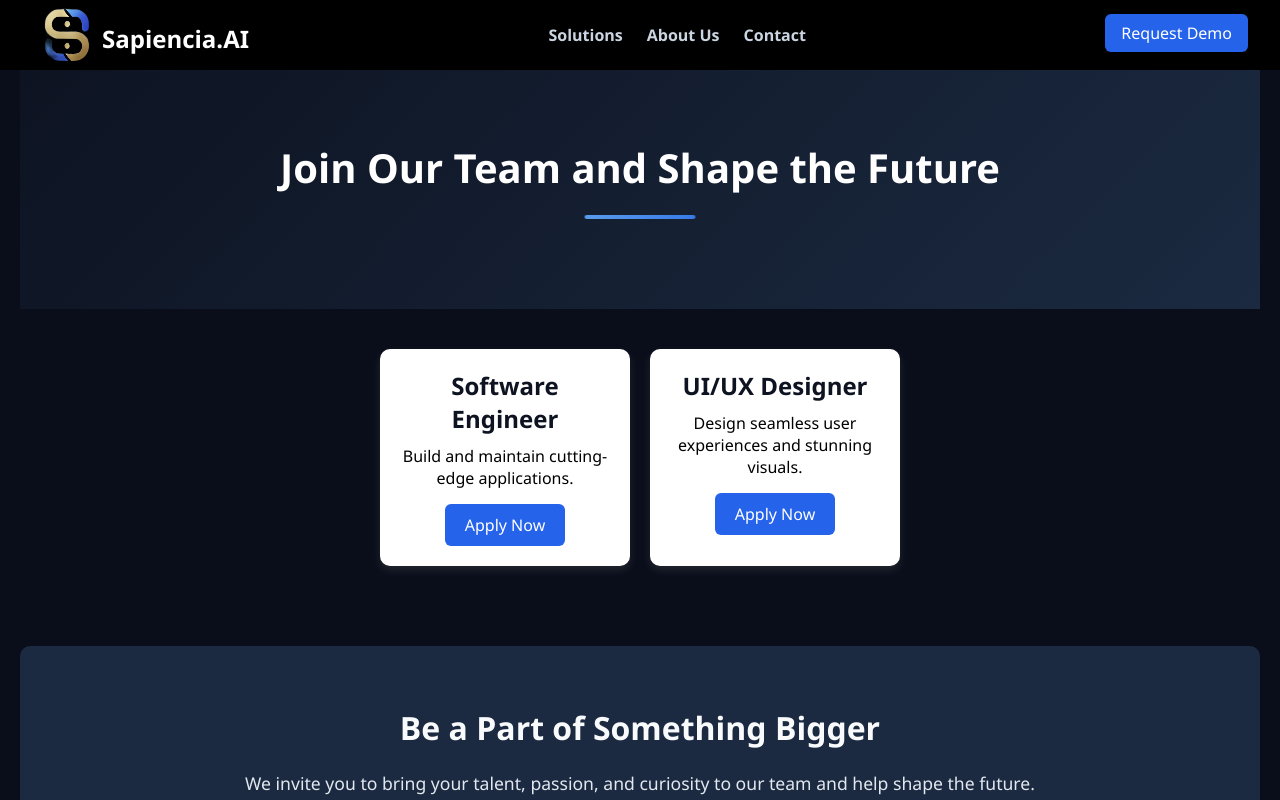
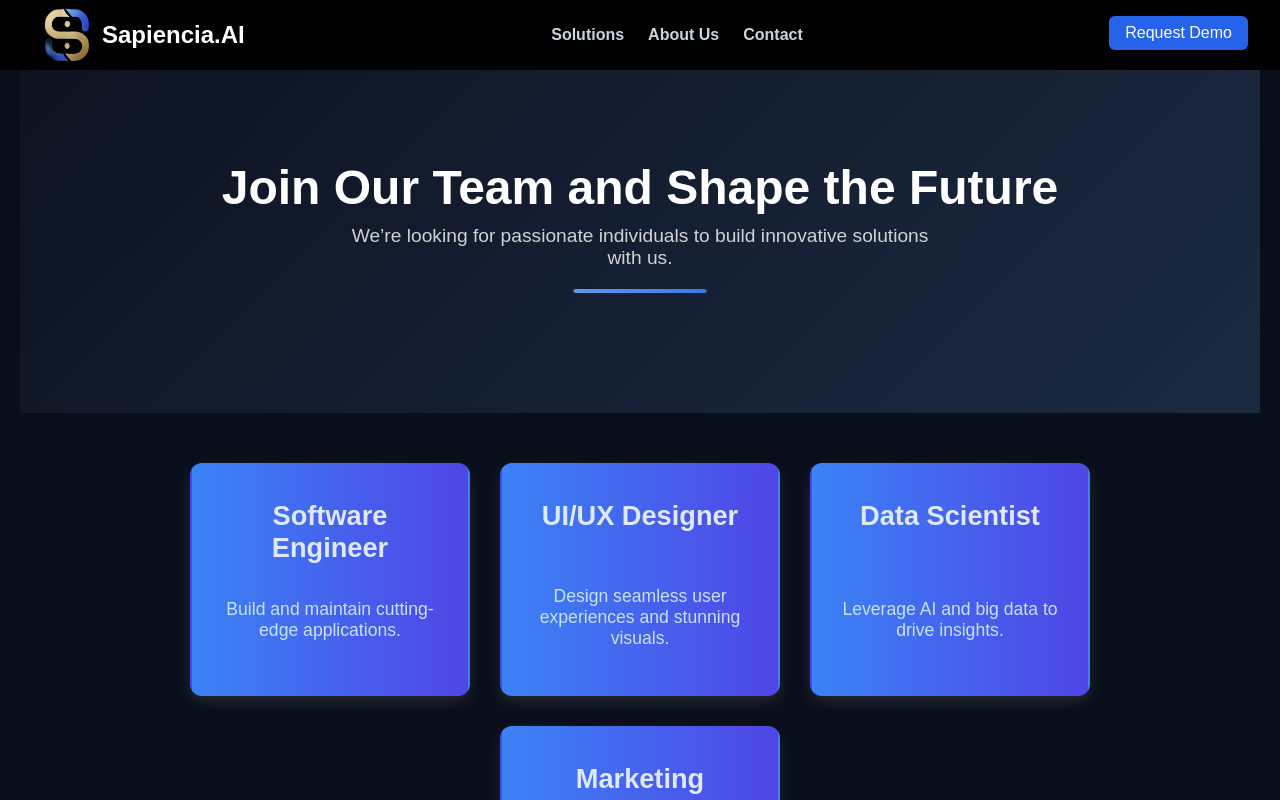
Before and after one commit to PratheekshaSudhir/Sapiencia_Recent, a React (Create React App) app: page /careers in a window 1280 px wide. Built offline with nearby package versions, Linux system fonts and the light colour scheme.

Commit message:
added few changes in careers page

```diff
--- a/src/pages/Career.css
+++ b/src/pages/Career.css
@@ -1,128 +1,146 @@
-/* Careers Page Styles */
 .careers-container {
   background-color: #0A0E1A;
   color: white;
   text-align: center;
   padding: 60px 20px;
+  font-family: 'Poppins', sans-serif;
 }
 
 .careers-hero {
   background: linear-gradient(135deg, #0d1321, #1b2a41);
-    padding: 80px 20px;
+  padding: 100px 20px;
   text-align: center;
+  position: relative;
 }
 
 .careers-hero h1 {
-    font-size: 2.5rem;
-    margin-bottom: 20px;
-    color: white;
+  font-size: 3rem;
+  font-weight: bold;
+  margin-bottom: 10px;
+}
+
+.careers-hero p {
+  font-size: 1.2rem;
+  max-width: 600px;
+  margin: 0 auto;
+  opacity: 0.8;
 }
 
 .separator {
-    width: 100px;
+  width: 120px;
   height: 4px;
   background-color: #4a6285;
-    margin: 10px auto;
+  margin: 20px auto;
   border-radius: 2px;
 }
 
 .careers-list {
-    padding: 40px 20px;
+  padding: 50px 20px;
 }
 
 .careers-grid {
   display: flex;
   justify-content: center;
-    gap: 20px;
+  gap: 30px;
   flex-wrap: wrap;
+  align-items: stretch;
 }
 
 .career-card {
-    background: white;
-    color: #0d1321;
-    padding: 20px;
-    border-radius: 10px;
-    width: 250px;
+  background: linear-gradient(to right, #3b82f6, #4f46e5);
+  color: #dfe7fa;
+  padding: 25px;
+  border-radius: 12px;
+  width: 280px;
   text-align: center;
-    box-shadow: 0px 4px 10px rgba(255, 255, 255, 0.1);
-    transition: transform 0.3s ease-in-out;
+  box-shadow: 0px 6px 15px rgba(255, 255, 255, 0.1);
+  transition: transform 0.3s ease-in-out, box-shadow 0.3s ease-in-out;
+  position: relative;
+  overflow: hidden;
+  border: 2px solid transparent;
+  display: flex;
+  flex-direction: column; /* Stack content vertically */
+  justify-content: space-between; /* Ensure even spacing between elements */
 }
 
 .career-card:hover {
-    transform: translateY(-5px);
-    box-shadow: 0 10px 30px rgba(255, 255, 255, 0.15);
+  box-shadow: 5px 8px 12px  #4473db;
+  border-color:  #2563eb;
+  transform: scale(1.05) translateY(-8px);
+  transition: transform 0.3s ease, box-shadow 0.3s ease, border-color 0.3s ease;
 }
 
 .career-card h2 {
-    font-size: 1.5rem;
-    margin-bottom: 10px;
+  font-size: 1.7rem;
+  margin-bottom: 15px;
+  padding: 10px;
 }
 
 .career-card p {
-    font-size: 1rem;
-    color: black;
-    margin-bottom: 15px;
+  font-size: 1.1rem;
+  color: rgb(199, 225, 241);
+  margin-bottom: 20px;
+  padding-top: 10px;
+  min-height: 60px;
 }
 
-  .apply-button {
-    background-color: #2563eb;
-    color: white;
-    padding: 10px 20px;
-    border: none;
-    border-radius: 6px;
-    font-size: 16px;
-    cursor: pointer;
-    transition: background 0.3s;
-  }
-
-  .apply-button:hover {
-    background-color: #1d4ed8;
-  }
 
 .careers-cta {
   background-color: #1b2a41;
-    padding: 60px 20px;
+  padding: 80px 20px;
   text-align: center;
-    border-radius: 10px;
-    margin-top: 40px;
+  border-radius: 12px;
+  margin-top: 50px;
 }
 
 .cta-content h2 {
-    font-size: 2rem;
+  font-size: 2.5rem;
   margin-bottom: 20px;
+}
+
+.cta-content p {
+  font-size: 1.2rem;
+  max-width: 600px;
+  margin: 0 auto 30px;
+  opacity: 0.85;
 }
 
 .cta-buttons {
   display: flex;
   justify-content: center;
-    gap: 15px;
+  gap: 20px;
 }
 
 .cta-button, .outline-button {
   display: inline-block;
-    padding: 10px 20px;
-    font-size: 16px;
-    border-radius: 6px;
+  padding: 12px 24px;
+  font-size: 17px;
+  border-radius: 8px;
   text-decoration: none;
   font-weight: bold;
+  transition: all 0.3s ease-in-out;
 }
 
 .cta-button {
   background-color: #2563eb;
   color: white;
+  box-shadow: 0px 0px 10px rgba(37, 99, 235, 0.4);
 }
 
 .cta-button:hover {
   background-color: #1d4ed8;
+  box-shadow: 0px 0px 20px rgba(37, 99, 235, 0.8);
 }
 
 .outline-button {
   background: none;
   color: white;
   border: 2px solid white;
+  transition: background 0.3s, color 0.3s, box-shadow 0.3s;
 }
 
 .outline-button:hover {
   background-color: white;
   color: #0A0E1A;
+  box-shadow: 0px 0px 15px rgba(255, 255, 255, 0.6);
 }
--- a/src/pages/Career.js
+++ b/src/pages/Career.js
@@ -8,6 +8,7 @@ import { Link } from "react-router-dom";
 
 const ExploreCareers = () => {
   return (
+    <div className='careers'>
       <div className="careers-container">
         <AnimatedBackground />
         <Navbar />
@@ -20,35 +21,32 @@ const ExploreCareers = () => {
             transition={{ duration: 1 }}
           >
             <h1>Join Our Team and Shape the Future</h1>
+            <p>We’re looking for passionate individuals to build innovative solutions with us.</p>
             <div className="separator"></div>
           </motion.div>
         </header>
 
         <section className="careers-list">
           <div className="careers-grid">
+            {[
+              { title: "Software Engineer", desc: "Build and maintain cutting-edge applications." },
+              { title: "UI/UX Designer", desc: "Design seamless user experiences and stunning visuals." },
+              { title: "Data Scientist", desc: "Leverage AI and big data to drive insights." },
+              { title: "Marketing Specialist", desc: "Create impactful campaigns to grow our brand." }
+            ].map((career, index) => (
               <motion.div
                 className="career-card"
-            initial={{ opacity: 0, x: -50 }}
-            whileInView={{ opacity: 1, x: 0 }}
-            transition={{ duration: 0.8 }}
+                key={index}
+                initial={{ opacity: 0, y: 50 }}
+                whileInView={{ opacity: 1, y: 0 }}
+                transition={{ duration: 0.8, delay: index * 0.2 }}
                 viewport={{ once: false, amount: 0.3 }}
               >
-            <h2>Software Engineer</h2>
-            <p>Build and maintain cutting-edge applications.</p>
-            <button className="apply-button">Apply Now</button>
+                <h2>{career.title}</h2>
+                <p>{career.desc}</p>
+
               </motion.div>
-
-          <motion.div
-            className="career-card"
-            initial={{ opacity: 0, x: 50 }}
-            whileInView={{ opacity: 1, x: 0 }}
-            transition={{ duration: 0.8 }}
-            viewport={{ once: false, amount: 0.3 }}
-          >
-            <h2>UI/UX Designer</h2>
-            <p>Design seamless user experiences and stunning visuals.</p>
-            <button className="apply-button">Apply Now</button>
-          </motion.div>
+            ))}
           </div>
         </section>
 
@@ -68,7 +66,7 @@ const ExploreCareers = () => {
             </div>
           </motion.div>
         </section>
-
+      </div>
       <Footer />
     </div>
   );
```
Lines whose indentation alone changed are shown as unchanged.
